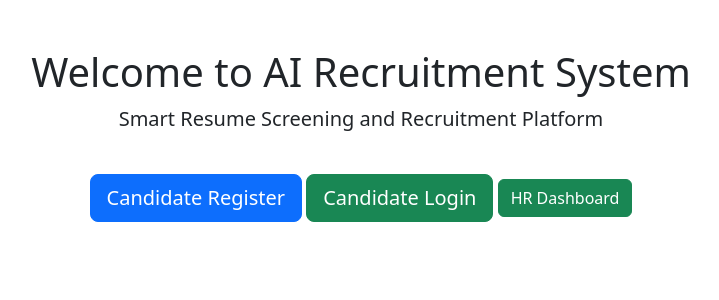
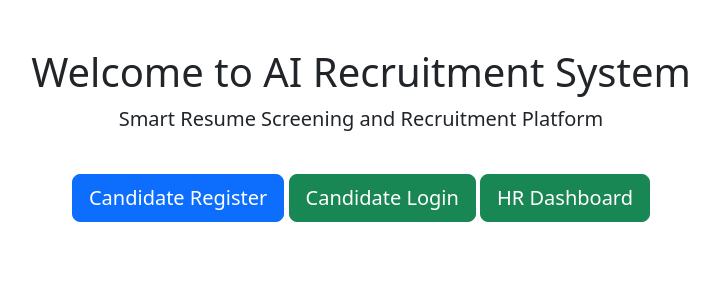
Before and after one commit to Jagadeesh730/AI-Recruitment-System, a Django app: template templates/home.html in a window 1280 px wide. Shown: the part 56-356 px from the top of the page, without its empty margins (279-998 px from the left). Run offline with Django 3.2, Linux system fonts and the light colour scheme; the template is opened without the code that fills it, so the values that code supplies are empty.

Commit message:
Updated HR Dashboard button

```diff
--- a/templates/home.html
+++ b/templates/home.html
@@ -36,8 +36,8 @@
             Candidate Login
         </a>
 
-        <a href="/hr-dashboard/" class="btn btn-success">
-            HR Dashboard
+       <a href="/hr-dashboard/" class="btn btn-success btn-lg">
+         HR Dashboard
         </a>
 
     </div>
```
